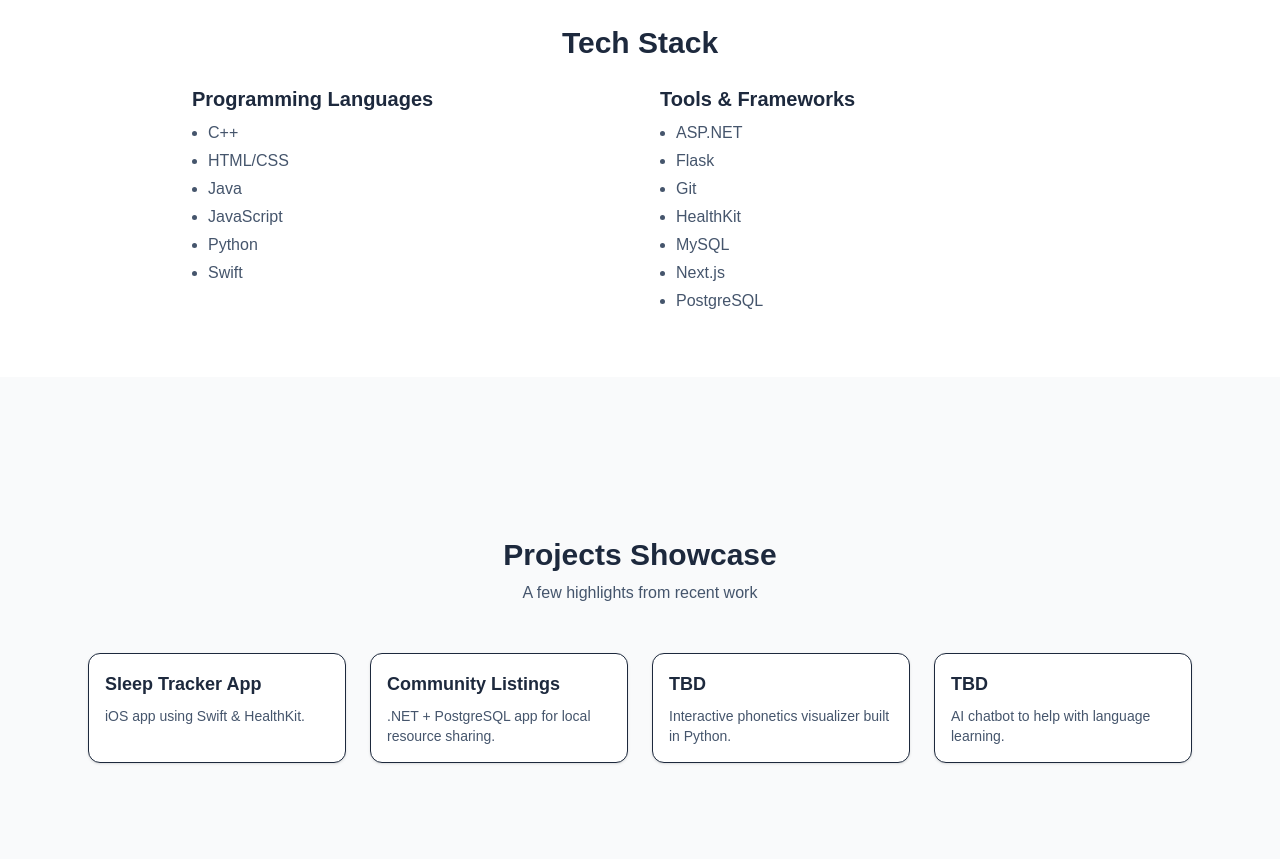
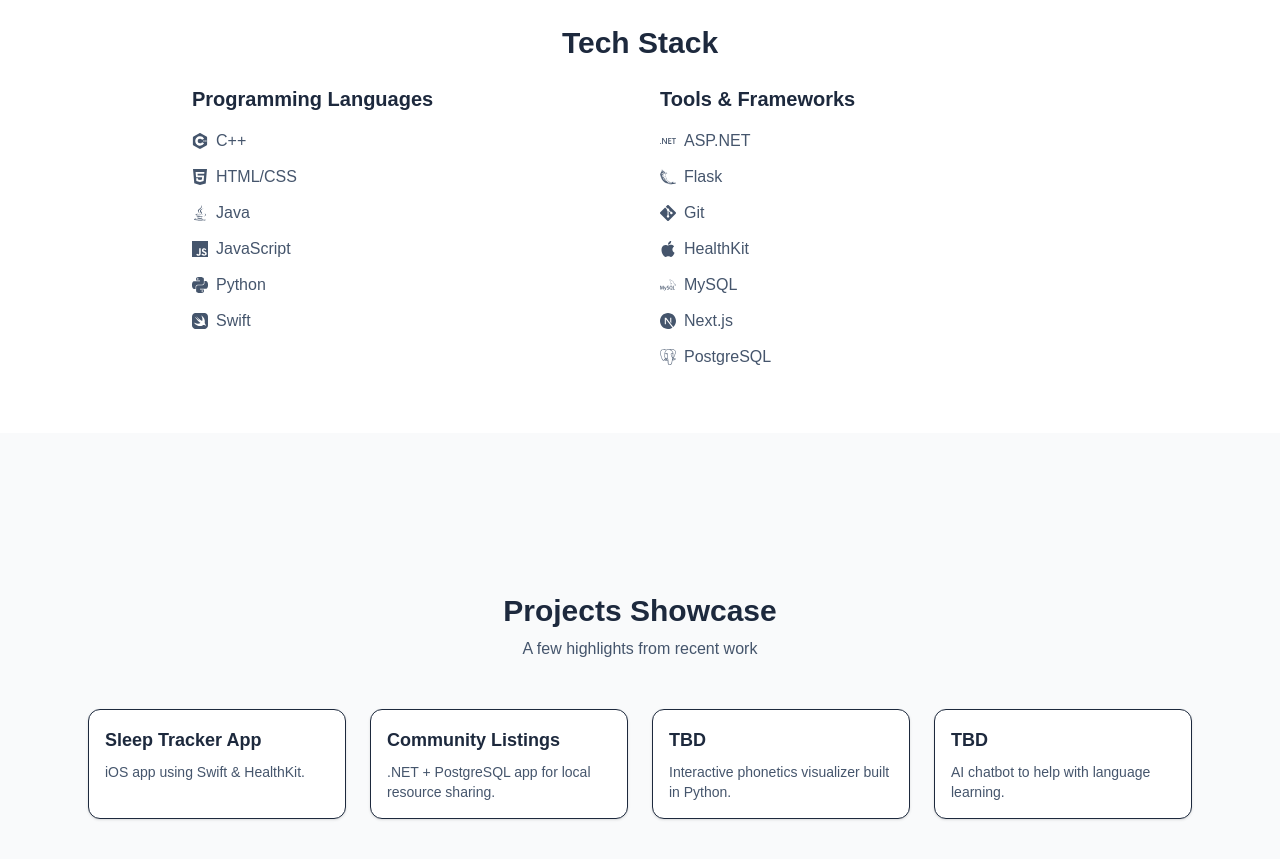
Before and after one commit to dsantiago8/personal-website, a Next.js app: page / in a window 1280 px wide. Shown: the part 920-1779 px from the top of the page. Built offline with nearby package versions, Linux system fonts and the light colour scheme.

Commit message:
Added icons to tech stack

```diff
--- a/src/app/page.js
+++ b/src/app/page.js
@@ -1,7 +1,22 @@
 import Image from 'next/image';
 import { motion } from "framer-motion";
 import Timeline from "./components/Timeline";
-
+import {
+  SiCplusplus,
+  SiHtml5,
+  SiCss3,
+  SiJavascript,
+  SiPython,
+  SiSwift,
+  SiDotnet,
+  SiFlask,
+  SiGit,
+  SiApple,
+  SiMysql,
+  SiNextdotjs,
+  SiPostgresql,
+} from "react-icons/si";
+import { FaJava } from "react-icons/fa";
 
 
 export default function Home() {
@@ -50,28 +65,28 @@
           <div className="grid grid-cols-1 md:grid-cols-2 gap-10">
             {/* Programming Languages */}
             <div>
-              <h3 className="text-xl font-semibold mb-2 text-slate-800">Programming Languages</h3>
-              <ul className="space-y-1 text-slate-600 pl-4 list-disc">
-                <li>C++</li>
-                <li>HTML/CSS</li>
-                <li>Java</li>
-                <li>JavaScript</li>
-                <li>Python</li>
-                <li>Swift</li>
+              <h3 className="text-xl font-semibold mb-4">Programming Languages</h3>
+              <ul className="space-y-3 text-slate-600">
+                <li className="flex items-center gap-2"><SiCplusplus /> C++</li>
+                <li className="flex items-center gap-2"><SiHtml5 /> HTML/CSS</li>
+                <li className="flex items-center gap-2"><FaJava /> Java</li>
+                <li className="flex items-center gap-2"><SiJavascript /> JavaScript</li>
+                <li className="flex items-center gap-2"><SiPython /> Python</li>
+                <li className="flex items-center gap-2"><SiSwift /> Swift</li>
               </ul>
             </div>
 
             {/* Tools & Frameworks */}
             <div>
-              <h3 className="text-xl font-semibold mb-2 text-slate-800">Tools & Frameworks</h3>
-              <ul className="space-y-1 text-slate-600 pl-4 list-disc">
-                <li>ASP.NET</li>
-                <li>Flask</li>
-                <li>Git</li>
-                <li>HealthKit</li>
-                <li>MySQL</li>
-                <li>Next.js</li>
-                <li>PostgreSQL</li>
+              <h3 className="text-xl font-semibold mb-4">Tools & Frameworks</h3>
+              <ul className="space-y-3 text-slate-600">
+                <li className="flex items-center gap-2"><SiDotnet /> ASP.NET</li>
+                <li className="flex items-center gap-2"><SiFlask /> Flask</li>
+                <li className="flex items-center gap-2"><SiGit /> Git</li>
+                <li className="flex items-center gap-2"><SiApple /> HealthKit</li>
+                <li className="flex items-center gap-2"><SiMysql /> MySQL</li>
+                <li className="flex items-center gap-2"><SiNextdotjs /> Next.js</li>
+                <li className="flex items-center gap-2"><SiPostgresql /> PostgreSQL</li>
               </ul>
             </div>
           </div>
```
